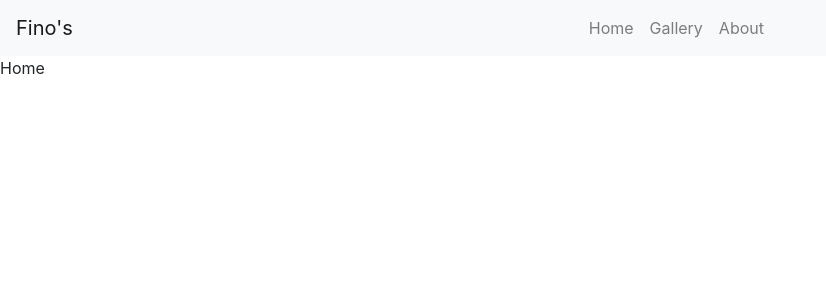
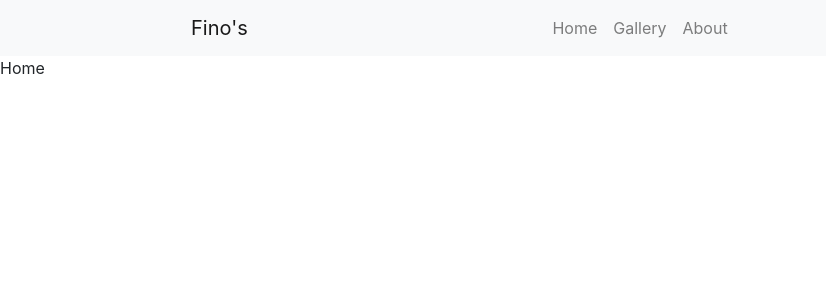
Before and after one commit to moonjason/fino-barbershop, a React (Create React App) app in the folder client/: page / in a window 1280 px wide. Shown: the top 300 px of the page, without its empty margins (0-826 px from the left). Built offline with nearby package versions, Linux system fonts and the light colour scheme; no server answers.

Commit message:
adjust brand

```diff
--- a/client/src/components/PageNav/PageNav.js
+++ b/client/src/components/PageNav/PageNav.js
@@ -2,7 +2,6 @@ import React from 'react';
 
 import Navbar from 'react-bootstrap/Navbar';
 import Nav from 'react-bootstrap/Nav';
-
 const PageNav = () => {
     return (
             <Navbar bg="light" expand="md">
--- a/client/src/index.css
+++ b/client/src/index.css
@@ -2,3 +2,14 @@
   padding: 0;
   margin: 0;
 }
+
+.brand {
+    padding-left: 25px;
+}
+
+@media only screen and (min-width: 767px) {
+    .brand {
+        position: absolute;
+        padding-left: 175px;
+    }
+  }
```
